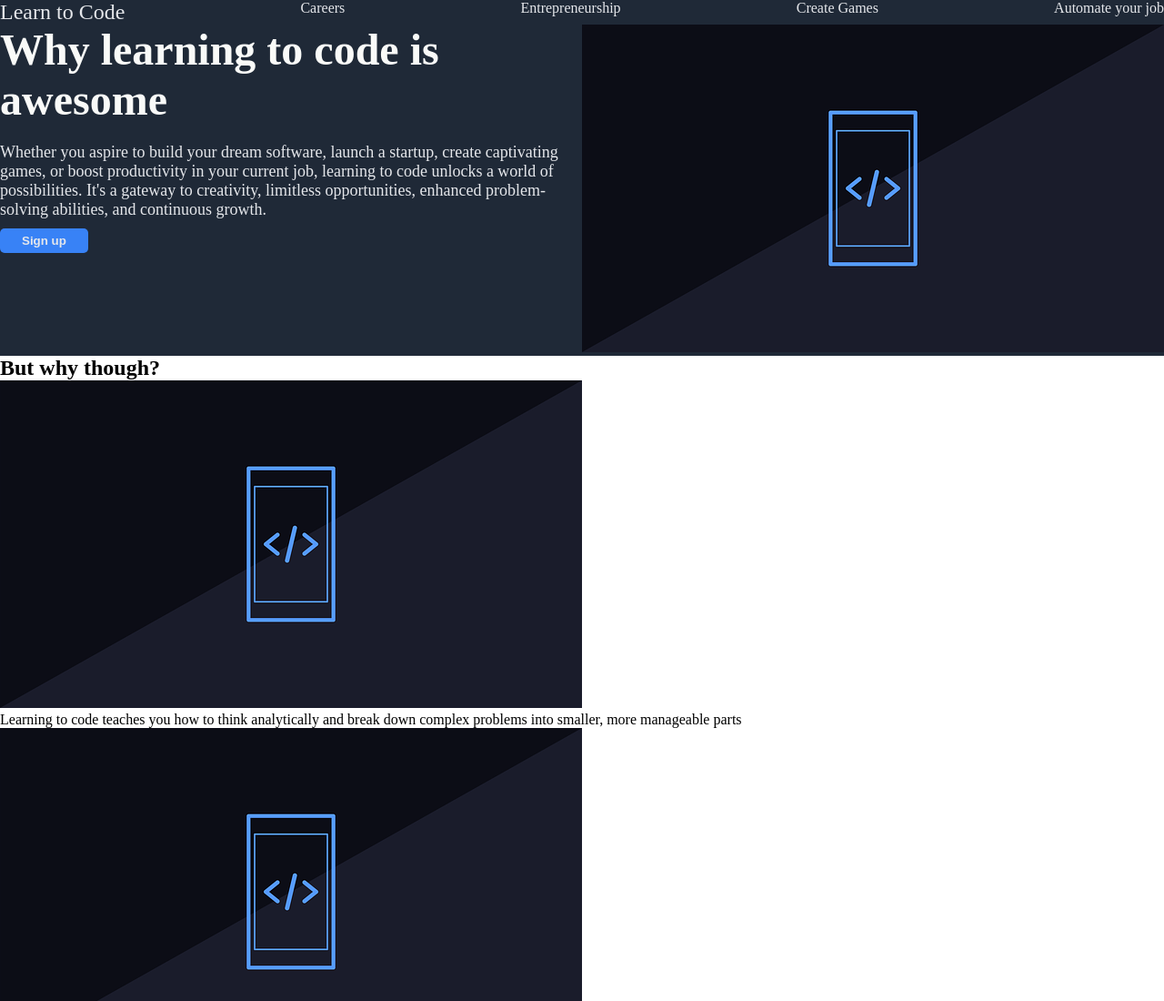
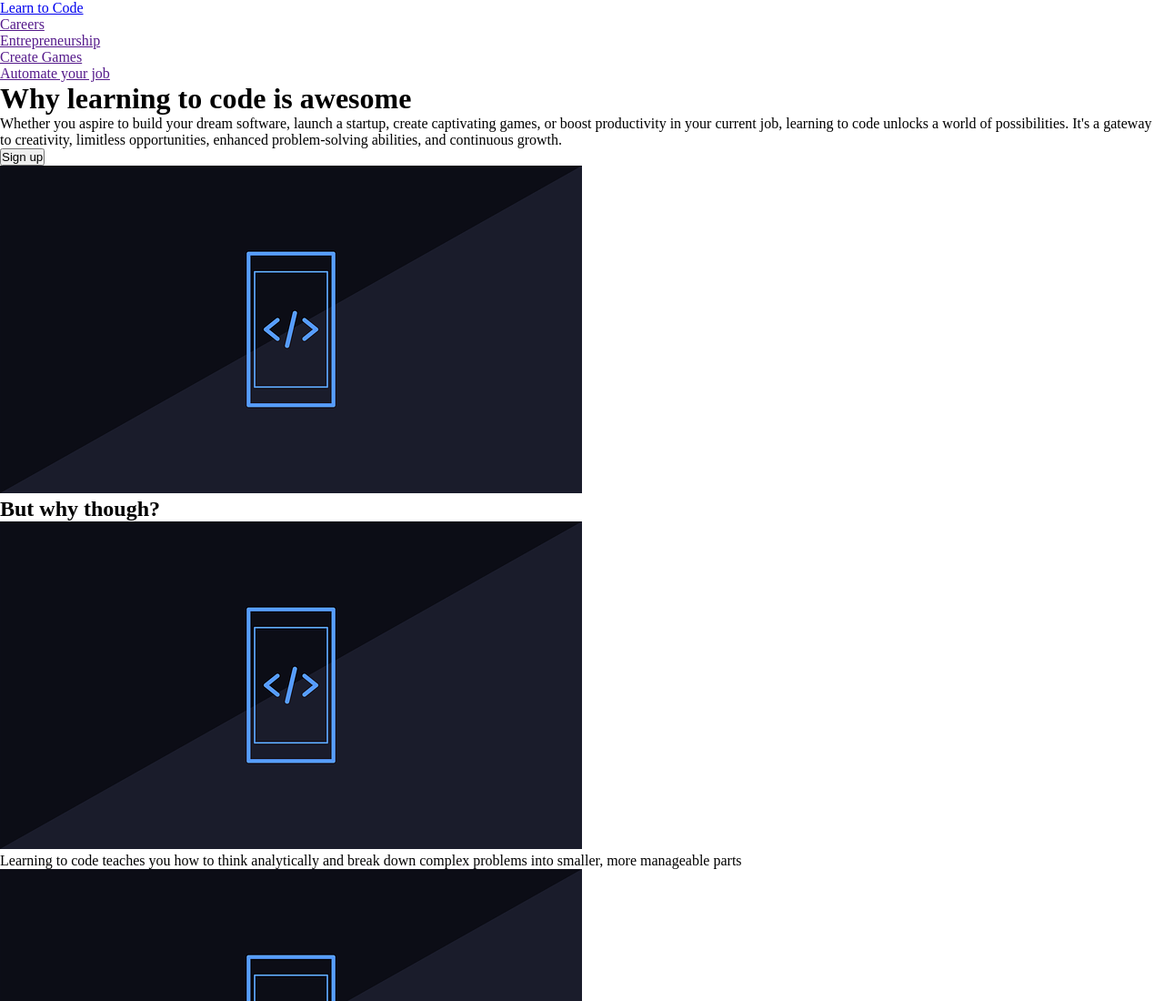
Before and after one commit to Mojojo-X/top-landing-page, a plain HTML site: page index.html in a window 1280 px wide. Shown: the top 1100 px of the page at 91% size. Drawn offline with Linux system fonts and the light colour scheme.

Commit message:
Remove all styles
Had issues with aligning the nav bar with the adjacent hero section
content. Decided to start over and try again after monkey patching css
for a bit and not getting anywhere

```diff
--- a/styles/style.css
+++ b/styles/style.css
@@ -3,64 +3,3 @@
     padding: 0;
     box-sizing: border-box;
 }
-
-/* header */
-
-header {
-    background-color: #1f2937;
-}
-
-nav * {
-    color:#e5e7eb;
-    display: flex;
-}
-
-nav ul {
-    display: flex;
-    justify-content: space-between;
-    list-style: none;
-    gap: 25px;
-}
-
-.logo {
-    color:#f9faf8;
-    font-size: 24px;
-}
-
-nav a {
-    text-decoration: none;
-}
-
-/* main */
-
-.hero {
-    background-color: #1f2937;
-}
-
-.hero_wrapper {
-    display: flex;
-    justify-content: center;
-}
-
-.hero h1 {
-    font-size: 48px;
-    font-weight: bolder;
-    color: #f9faf8;
-    margin-bottom: 20px;
-}
-
-.hero p {
-    font-size: 18px;
-    color: #e5e7eb;
-    margin: 10px 0;
-
-}
-
-.hero button {
-    font-weight: bold;
-    color:#e5e7eb;
-    background-color: #3882f6;
-    padding: 6px 24px;
-    border: 0px;
-    border-radius: 5px;
-}
```
